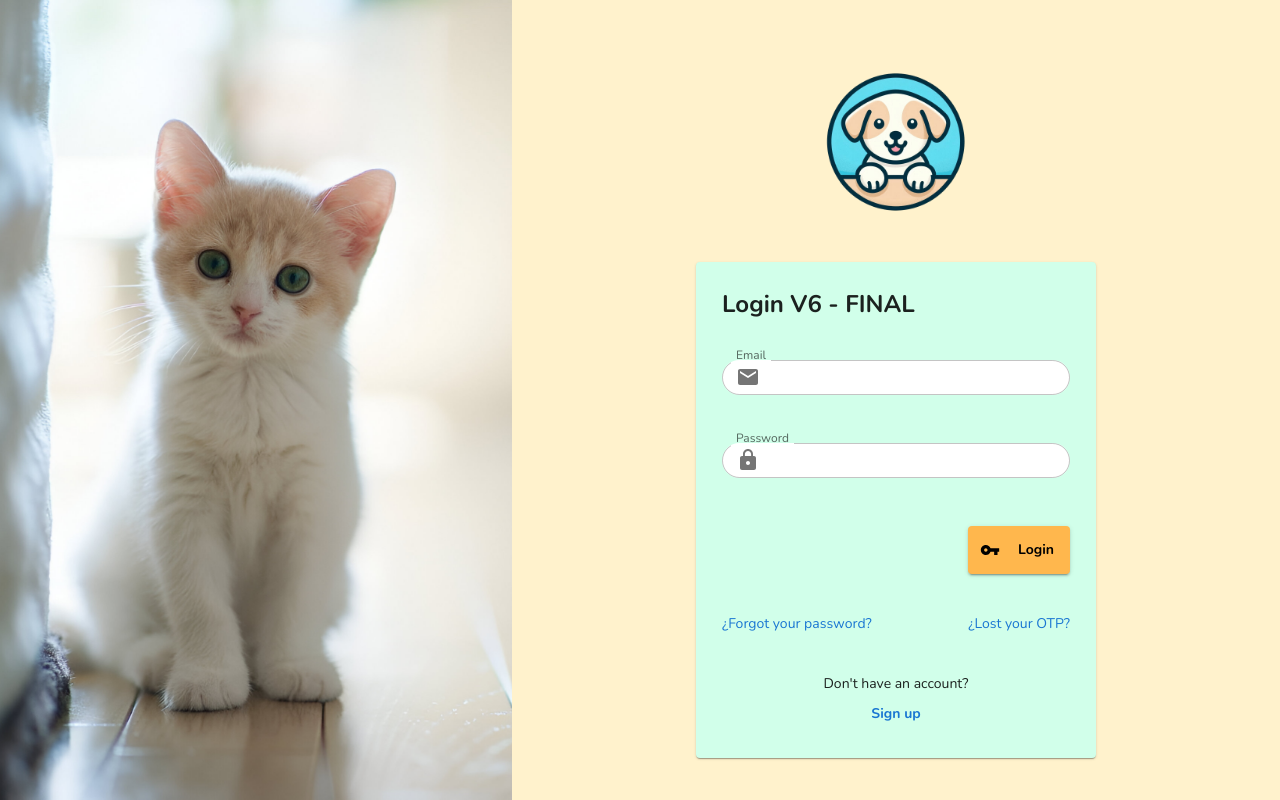
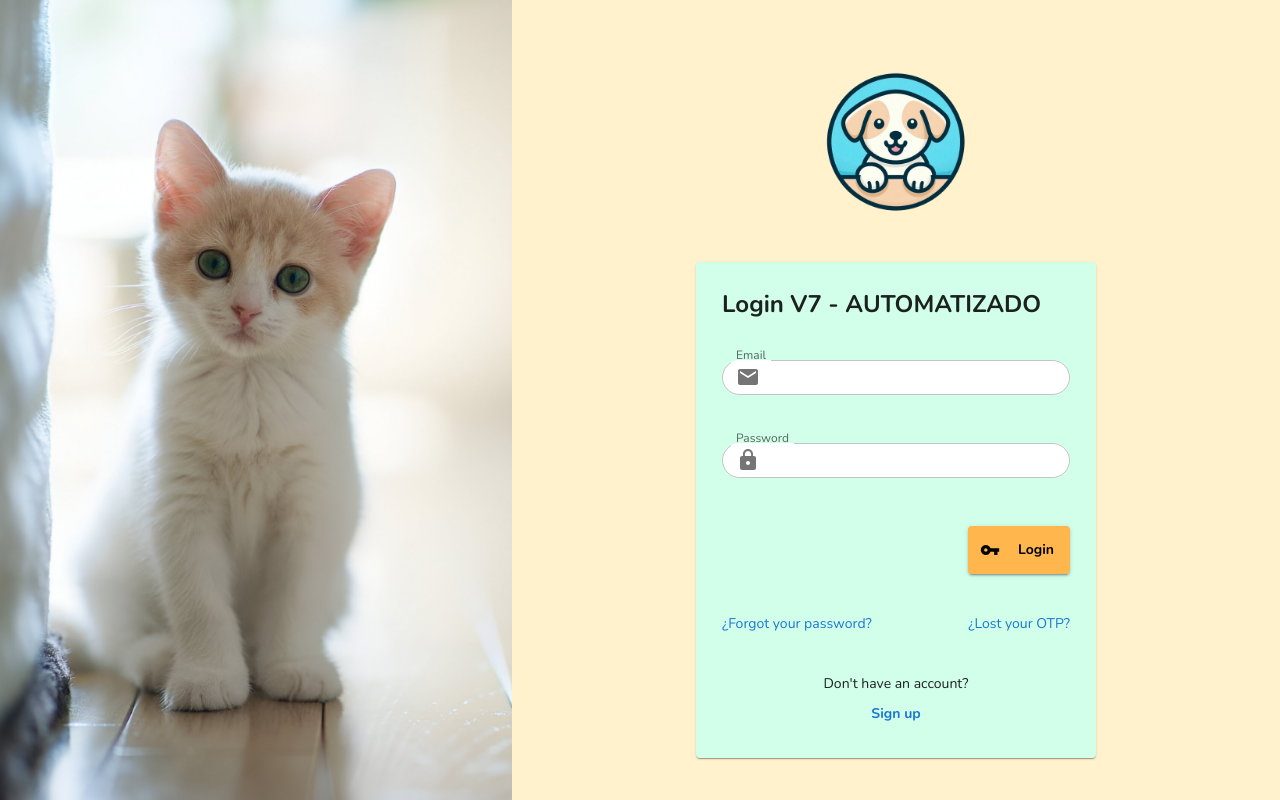
Before and after one commit to BrySan20/DWP-Frontend-PawsAndHearts, a React (Vite) app: page / in a window 1280 px wide. Built offline with nearby package versions, Linux system fonts and the light colour scheme.

Commit message:
Prueba: Switch automático

```diff
--- a/src/pages/LoginPage/LoginPage.jsx
+++ b/src/pages/LoginPage/LoginPage.jsx
@@ -128,7 +128,7 @@ const LoginPage = () => {
                     <CardContent>
                         <Box sx={{ display: "flex", flexDirection: "column", gap: isMobile ? 2 : 3 }}>
                             <Typography variant={isMobile ? "h6" : "h5"} sx={{ fontWeight: 'bold' }}>
-                                Login V6 - FINAL
+                                Login V7 - AUTOMATIZADO
                             </Typography>
 
                             <CustomTextField
```
